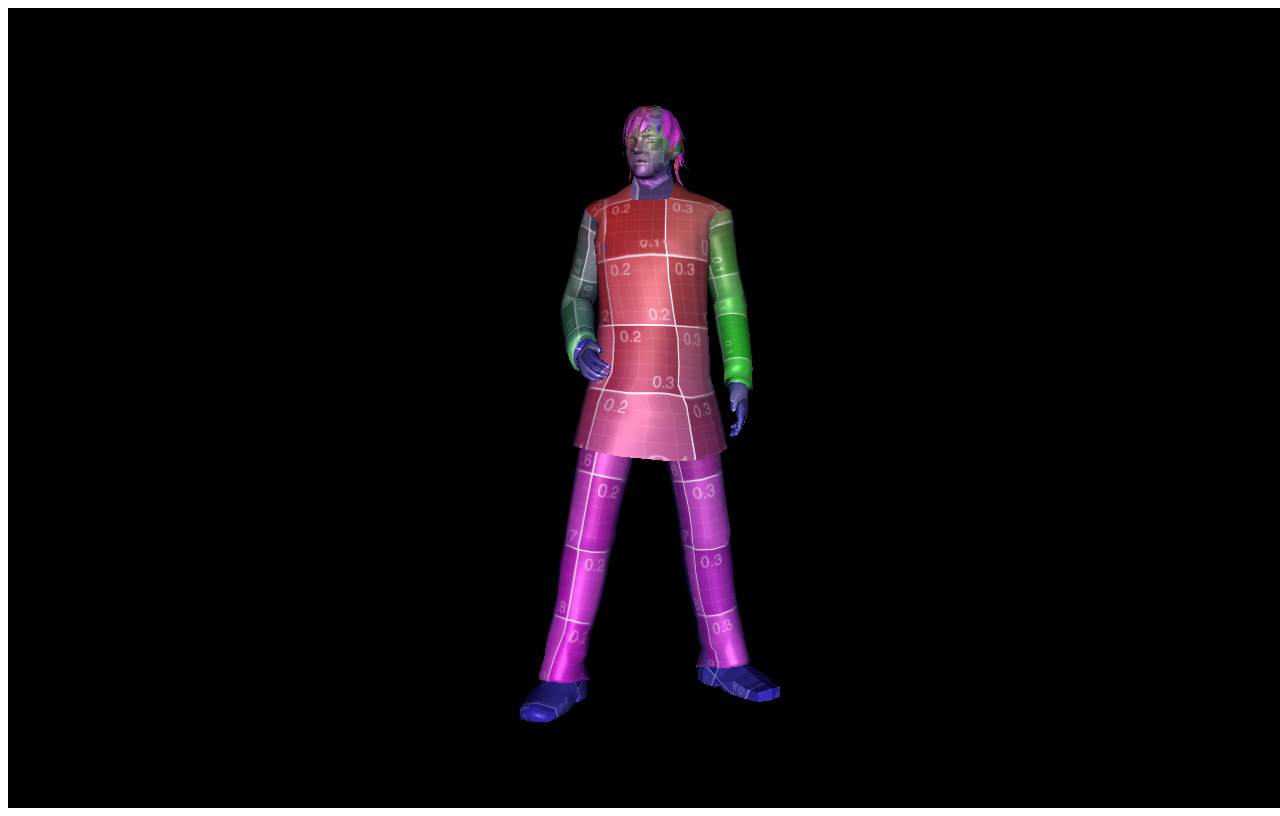
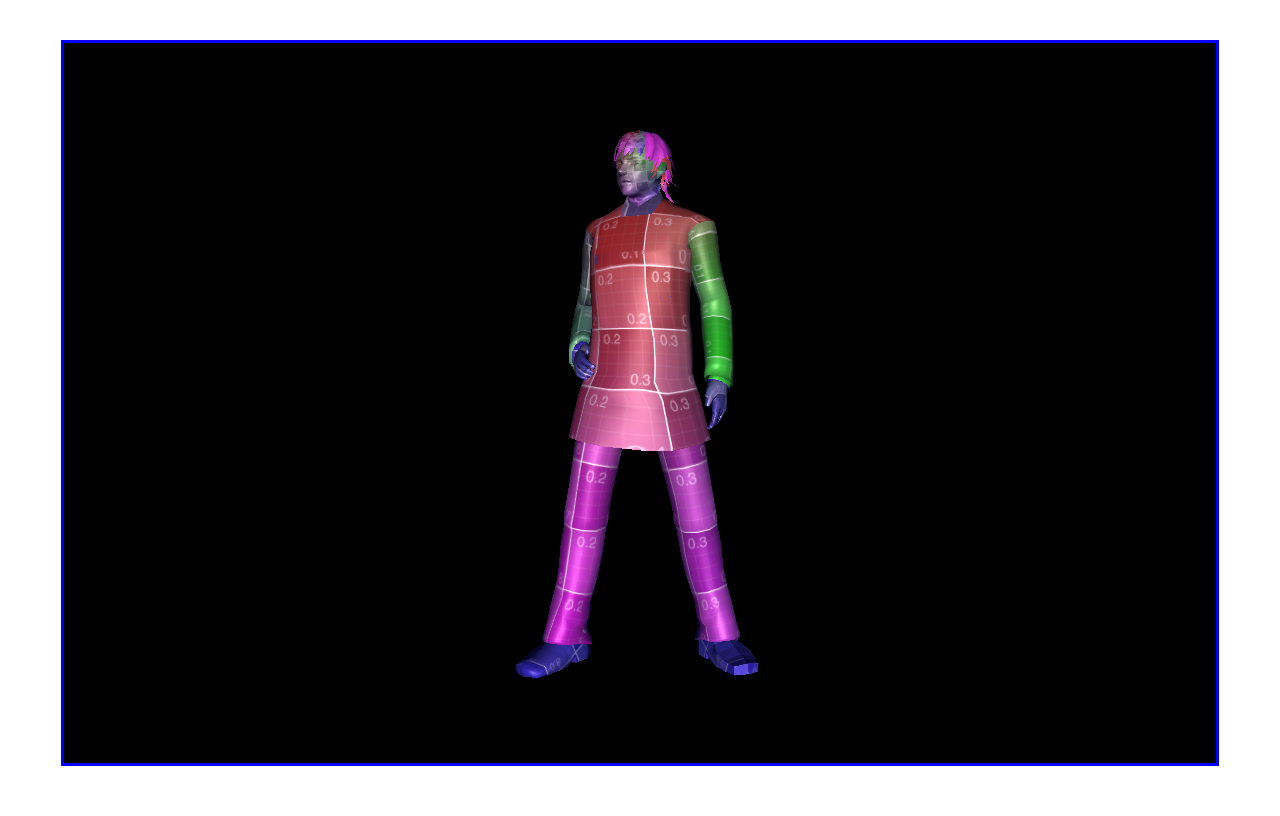
Before and after one commit to Frazer/learning-three.js, a plain HTML site: page three.html in a window 1280 px wide. Drawn offline with Linux system fonts and the light colour scheme; animation ran at ten frames a second.

Commit message:
add keyboard controls and styling

````diff
--- /dev/null
+++ b/js/KeyboardState.js
@@ -0,0 +1,116 @@
+// THREEx.KeyboardState.js keep the current state of the keyboard.
+// It is possible to query it at any time. No need of an event.
+// This is particularly convenient in loop driven case, like in
+// 3D demos or games.
+//
+// # Usage
+//
+// **Step 1**: Create the object
+//
+// ```var keyboard	= new THREEx.KeyboardState();```
+//
+// **Step 2**: Query the keyboard state
+//
+// This will return true if shift and A are pressed, false otherwise
+//
+// ```keyboard.pressed("shift+A")```
+//
+// **Step 3**: Stop listening to the keyboard
+//
+// ```keyboard.destroy()```
+//
+// NOTE: this library may be nice as standaline. independant from three.js
+// - rename it keyboardForGame
+//
+// # Code
+//
+
+/** @namespace */
+var THREEx	= THREEx 		|| {};
+
+/**
+ * - NOTE: it would be quite easy to push event-driven too
+ *   - microevent.js for events handling
+ *   - in this._onkeyChange, generate a string from the DOM event
+ *   - use this as event name
+*/
+THREEx.KeyboardState	= function()
+{
+	// to store the current state
+	this.keyCodes	= {};
+	this.modifiers	= {};
+
+	// create callback to bind/unbind keyboard events
+	var self	= this;
+	this._onKeyDown	= function(event){ self._onKeyChange(event, true); };
+	this._onKeyUp	= function(event){ self._onKeyChange(event, false);};
+
+	// bind keyEvents
+	document.addEventListener("keydown", this._onKeyDown, false);
+	document.addEventListener("keyup", this._onKeyUp, false);
+}
+
+/**
+ * To stop listening of the keyboard events
+*/
+THREEx.KeyboardState.prototype.destroy	= function()
+{
+	// unbind keyEvents
+	document.removeEventListener("keydown", this._onKeyDown, false);
+	document.removeEventListener("keyup", this._onKeyUp, false);
+}
+
+THREEx.KeyboardState.MODIFIERS	= ['shift', 'ctrl', 'alt', 'meta'];
+THREEx.KeyboardState.ALIAS	= {
+	'left'		: 37,
+	'up'		: 38,
+	'right'		: 39,
+	'down'		: 40,
+	'space'		: 32,
+	'pageup'	: 33,
+	'pagedown'	: 34,
+	'tab'		: 9
+};
+
+/**
+ * to process the keyboard dom event
+*/
+THREEx.KeyboardState.prototype._onKeyChange	= function(event, pressed)
+{
+	// log to debug
+	//console.log("onKeyChange", event, pressed, event.keyCode, event.shiftKey, event.ctrlKey, event.altKey, event.metaKey)
+
+	// update this.keyCodes
+	var keyCode		= event.keyCode;
+	this.keyCodes[keyCode]	= pressed;
+
+	// update this.modifiers
+	this.modifiers['shift']= event.shiftKey;
+	this.modifiers['ctrl']	= event.ctrlKey;
+	this.modifiers['alt']	= event.altKey;
+	this.modifiers['meta']	= event.metaKey;
+}
+
+/**
+ * query keyboard state to know if a key is pressed of not
+ *
+ * @param {String} keyDesc the description of the key. format : modifiers+key e.g shift+A
+ * @returns {Boolean} true if the key is pressed, false otherwise
+*/
+THREEx.KeyboardState.prototype.pressed	= function(keyDesc)
+{
+	var keys	= keyDesc.split("+");
+	for(var i = 0; i < keys.length; i++){
+		var key		= keys[i];
+		var pressed;
+		if( THREEx.KeyboardState.MODIFIERS.indexOf( key ) !== -1 ){
+			pressed	= this.modifiers[key];
+		}else if( Object.keys(THREEx.KeyboardState.ALIAS).indexOf( key ) != -1 ){
+			pressed	= this.keyCodes[ THREEx.KeyboardState.ALIAS[key] ];
+		}else {
+			pressed	= this.keyCodes[key.toUpperCase().charCodeAt(0)]
+		}
+		if( !pressed)	return false;
+	};
+	return true;
+}
--- a/three.html
+++ b/three.html
@@ -2,10 +2,28 @@
 <body>
 <script src="js/three.min.js"></script>
 <script src="js/OBJLoader.js"></script>
+<script src="js/KeyboardState.js"></script>
+<style>
+#canvas canvas {
+    border: 3px solid blue;
+}
+</style>
+
+<div id="canvas" style="position: absolute;  margin: auto; top: 5vh;
+  right: 0;  bottom: 0;  left: 0;
+  text-align:center; vertical-align: middle">
+
+</div>
+
 <script>
 var scene, camera, renderer;
 var geometry, material, mesh;
 var objs = [];
+var turnSpeed = 0.02;
+var keyboard = new THREEx.KeyboardState();
+var clock = new THREE.Clock();
+
+
 
 init();
 animate();
@@ -92,24 +110,55 @@ function init() {
 
 
     renderer = new THREE.WebGLRenderer();
-    renderer.setSize( window.innerWidth, window.innerHeight );
+    renderer.setSize( window.innerWidth*0.9, window.innerHeight*0.9 );
 
-    document.body.appendChild( renderer.domElement );
+    container = document.getElementById( 'canvas' );
+    container.appendChild( renderer.domElement );
 
 }
 
 function animate() {
 
     requestAnimationFrame( animate );
+    render();
+    update();
+
+}
+
+function update()
+{
+    // delta = change in time since last call (seconds)
+    delta = clock.getDelta();
+    var moveDistance = 100 * delta;
+
     if(objs[0]){
-        //objs[0].rotation.x += 0.01;
-        objs[0].rotation.y += 0.005;
+
+        // move forwards / backwards
+        if ( keyboard.pressed("down") )
+            objs[0].translateZ( -moveDistance );
+        if ( keyboard.pressed("up") )
+            objs[0].translateZ(  moveDistance );
+        // rotate left/right
+        if ( keyboard.pressed("left") )
+            objs[0].rotation.y += turnSpeed;
+        if ( keyboard.pressed("right") )
+            objs[0].rotation.y -= turnSpeed;
     }
 
-
-    renderer.render( scene, camera );
+    var walkingKeys = ["up", "down", "left", "right"];
+    for (var i = 0; i < walkingKeys.length; i++)
+    {
+        if ( keyboard.pressed(walkingKeys[i]) )
+            walking = true;
+    }
 
 }
+
+function render()
+{
+    renderer.render( scene, camera );
+}
+
 </script>
 </body>
 </html>
````
